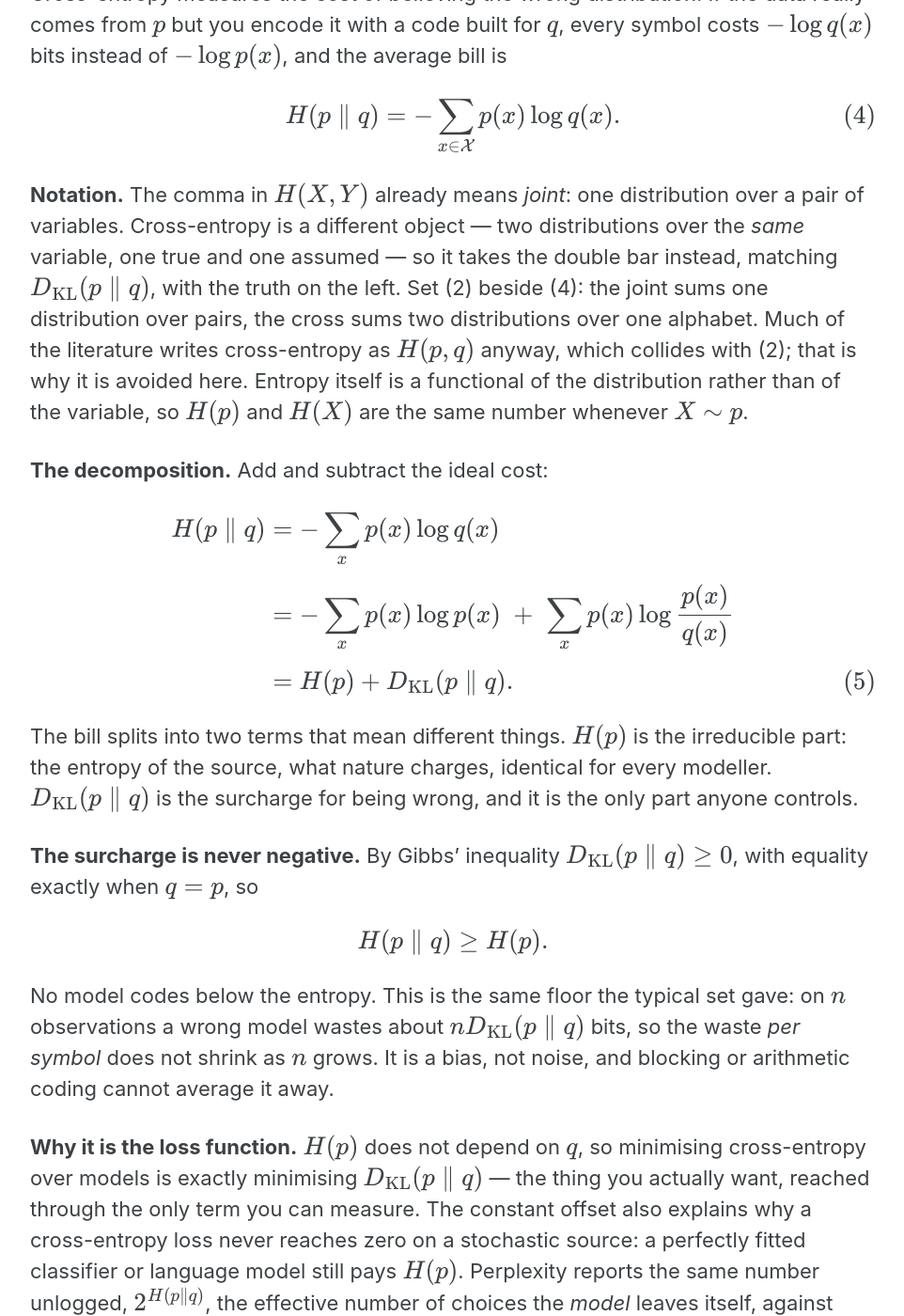
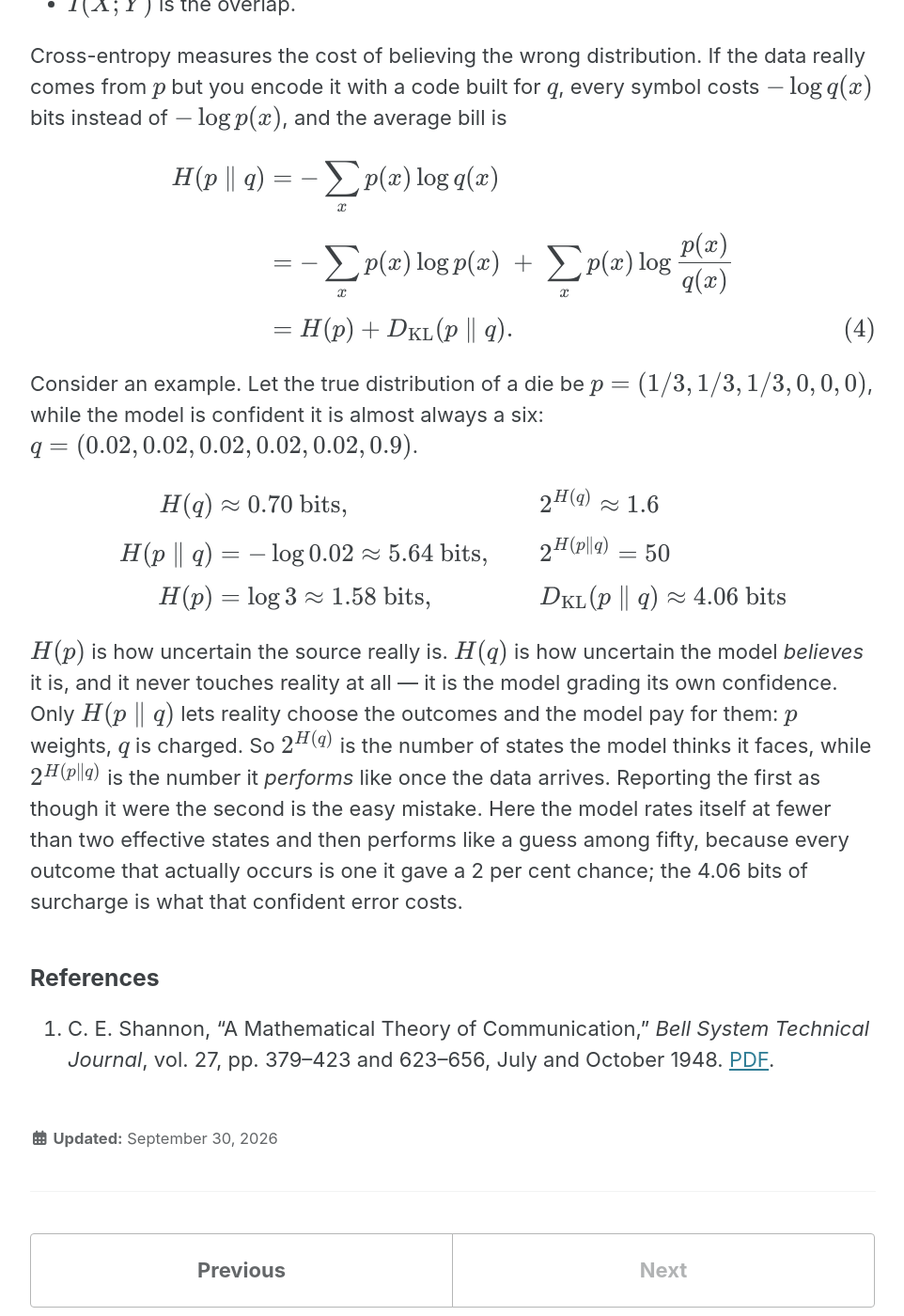
Before and after one commit to marsset/marsset.github.io, a Jekyll site: the page built from _posts/2026-10-01-entropy.markdown, in a window 1280 px wide and 1400 px high, scrolled down 2213 px. Shown: the whole window at 94% size, without its empty margins (158-1120 px from the left). Built offline with Jekyll 4.4.1, drawn with Linux system fonts in a browser that asks for light colours; cached includes are drawn as plain includes; formulas are drawn with MathJax 3; some of the changed text lies outside the part shown.

Commit message:
entropy post: tighten, and distinguish H(p), H(q), H(p‖q)
Trims the cross-entropy half to flowing prose (the bold section labels, the
standalone definition display and the Gibbs/loss-function paragraphs are gone),
and adds the distinction those paragraphs never drew: which distribution does
the weighting.

H(q) is the model grading its own confidence and never touches reality, so
2^H(q) is the number of states it *thinks* it faces; H(p‖q) lets reality choose
the outcomes and charges the model, so 2^H(p‖q) is the number it *performs*
like. A die makes the gap concrete — truth uniform on {1,2,3}, model confident
of a six — where H(q) ≈ 0.70 bits (~1.6 states) against H(p‖q) ≈ 5.64 bits
(exactly 50), the 4.06 bits between them being D_KL.

Also adds the noisy-channel coding theorem alongside mutual information.

Corrections:

- "entropy is sometimes called self-information" was wrong: self-information
  names the per-outcome surprisal −log p(x); entropy is its expectation. The
  I(X; X) = H(X) identity that motivates the usage is kept and qualified.
- Channel capacity C = max I(X; Y) holds for discrete memoryless channels, not
  every noisy channel.
- The capacity sentence forward-referenced I(X; Y) from above its definition;
  it now follows mutual information.
- Numbering gap closed, (3) → (4).
- Grammar: comma splice and missing verb in the die sentence, "a dice" → "a
  die", "truth distribution" → "true distribution", distribution vectors in
  parentheses rather than set braces.
- Inline math on the AEP lines used single $, which this setup does not enable.
- Trailing \\[4pt] left an empty row in the mutual-information block.

Co-Authored-By: Claude Opus 5 <noreply@anthropic.com>

```diff
--- a/_posts/2026-10-01-entropy.markdown
+++ b/_posts/2026-10-01-entropy.markdown
@@ -8,7 +8,8 @@ classes: wide
 layout: single
 use_math: true
 excerpt: >
-  entropy counts choices, adds up like a physical quantity, and lives on the typical set.
+  entropy counts choices, adds up like a physical quantity, lives on the typical set, and splits into
+  what the source costs and what being wrong costs.
 ---
 
 
@@ -21,20 +22,18 @@ $$
 where $$X$$ is a random variable on a finite alphabet $$\mathcal{X}$$ with distribution $$p(x) = \mathbb{P}(X = x)$$, and $$\log$$ means $$\log_2$$, so entropy is measured in bits.
 
 
-Entropy describes a system asymptotically: as the number of observations $n \to \infty$, the system effectively has about $2^{nH}$ equally likely outcome sequences, so
+Entropy describes a system asymptotically: as the number of observations $$n \to \infty$$, the system effectively has about $$2^{nH}$$ equally likely outcome sequences, so
 
 $$
 H = \lim_{n \to \infty} \frac{1}{n} \log_2 \left| A_\varepsilon^{(n)} \right|
 $$
 
-is the log-count of possible states per observation in the limit, where $A_\varepsilon^{(n)}$ is the set of typical sequences of length $n$.
+is the log-count of possible states per observation in the limit, where $$A_\varepsilon^{(n)}$$ is the set of typical sequences of length $$n$$.
 
 Because entropy is an asymptotic limit, compressing data to near its entropy requires coding long sequences jointly, either explicitly through blocking or implicitly through arithmetic coding. Both spread the integer-bit overhead across many symbols, and when paired with a context model, they also exploit dependencies between symbols.
 
 
-Entropy can be added, subtracted, and compared like mass or energy. One important theorem is noisy channel coding theorem: Every noisy channel has a capacity $C = \max_{p(x)} I(X; Y)$ , and data can be sent with arbitrarily small error at any rate below C, but at no rate above it, with the guarantee holding asymptotically for long codes.
-
-Some useful equations:
+Entropy can be added, subtracted, and compared like mass or energy. Some useful equations:
 
 Two variables at once have a single joint distribution $$p(x, y) = \mathbb{P}(X = x, Y = y)$$ on $$\mathcal{X} \times \mathcal{Y}$$, and its joint entropy obeys a chain rule:
 
@@ -51,13 +50,15 @@ $$
 \begin{align*}
 I(X; Y) &= H(X) - H(X \mid Y) \\[4pt]
 &= H(Y) - H(Y \mid X) \\[4pt]
-&= H(X) + H(Y) - H(X, Y) \\[4pt]
+&= H(X) + H(Y) - H(X, Y)
 \end{align*}
 $$
 
-In particular it is symmetric, and $$I(X; X) = H(X)$$ (a variable tells you everything about itself), which is why entropy is sometimes called *self-information*.
+In particular it is symmetric, and $$I(X; X) = H(X)$$ — a variable tells you everything about itself. That identity is why $$H(X)$$ is sometimes read as a variable's *self-information*, though the term more often names the per-outcome surprisal $$-\log p(x)$$, whose average is (1).
 
-**The picture.** All these identities are the arithmetic of a Venn diagram, where each region is a nonnegative amount of bits:
+Mutual information is also the quantity the noisy-channel coding theorem turns on. Every discrete memoryless channel has a capacity $$C = \max_{p(x)} I(X; Y)$$, and data can be sent with arbitrarily small error at any rate below $$C$$, but at no rate above it, with the guarantee holding asymptotically for long codes.
+
+All these identities are the arithmetic of a Venn diagram, where each region is a nonnegative amount of bits:
 
 <svg viewBox="0 0 420 220" width="100%" style="max-width:420px;display:block;margin:1em auto;" role="img" aria-label="Venn diagram of two entropies">
   <circle cx="160" cy="110" r="90" fill="currentColor" fill-opacity="0.08" stroke="currentColor" stroke-width="1.5"/>
@@ -76,33 +77,24 @@ In particular it is symmetric, and $$I(X; X) = H(X)$$ (a variable tells you ever
 Cross-entropy measures the cost of believing the wrong distribution. If the data really comes from $$p$$ but you encode it with a code built for $$q$$, every symbol costs $$-\log q(x)$$ bits instead of $$-\log p(x)$$, and the average bill is
 
 $$
-H(p \parallel q) = -\sum_{x \in \mathcal{X}} p(x) \log q(x) . \tag{4}
+\begin{align*}
+H(p \parallel q) &= -\sum_x p(x) \log q(x) \\[4pt]
+&= -\sum_x p(x) \log p(x) \;+\; \sum_x p(x) \log \frac{p(x)}{q(x)} \\[4pt]
+&= H(p) + D_{\mathrm{KL}}(p \parallel q) . \tag{4}
+\end{align*}
 $$
 
-**Notation.** The comma in $$H(X, Y)$$ already means *joint*: one distribution over a pair of variables. Cross-entropy is a different object — two distributions over the *same* variable, one true and one assumed — so it takes the double bar instead, matching $$D_{\mathrm{KL}}(p \parallel q)$$, with the truth on the left. Set (2) beside (4): the joint sums one distribution over pairs, the cross sums two distributions over one alphabet. Much of the literature writes cross-entropy as $$H(p, q)$$ anyway, which collides with (2); that is why it is avoided here. Entropy itself is a functional of the distribution rather than of the variable, so $$H(p)$$ and $$H(X)$$ are the same number whenever $$X \sim p$$.
-
-**The decomposition.** Add and subtract the ideal cost:
+Consider an example. Let the true distribution of a die be $$p = (1/3, 1/3, 1/3, 0, 0, 0)$$, while the model is confident it is almost always a six: $$q = (0.02, 0.02, 0.02, 0.02, 0.02, 0.9)$$.
 
 $$
 \begin{align*}
-H(p \parallel q) &= -\sum_x p(x) \log q(x) \\[4pt]
-&= -\sum_x p(x) \log p(x) \;+\; \sum_x p(x) \log \frac{p(x)}{q(x)} \\[4pt]
-&= H(p) + D_{\mathrm{KL}}(p \parallel q) . \tag{5}
+H(q) &\approx 0.70 \text{ bits}, &&2^{H(q)} \approx 1.6 \\[4pt]
+H(p \parallel q) &= -\log 0.02 \approx 5.64 \text{ bits}, &&2^{H(p \parallel q)} = 50 \\[4pt]
+H(p) &= \log 3 \approx 1.58 \text{ bits}, &&D_{\mathrm{KL}}(p \parallel q) \approx 4.06 \text{ bits}
 \end{align*}
 $$
 
-The bill splits into two terms that mean different things. $$H(p)$$ is the irreducible part: the entropy of the source, what nature charges, identical for every modeller. $$D_{\mathrm{KL}}(p \parallel q)$$ is the surcharge for being wrong, and it is the only part anyone controls.
-
-**The surcharge is never negative.** By Gibbs' inequality $$D_{\mathrm{KL}}(p \parallel q) \ge 0$$, with equality exactly when $$q = p$$, so
-
-$$
-H(p \parallel q) \ge H(p) .
-$$
-
-No model codes below the entropy. This is the same floor the typical set gave: on $$n$$ observations a wrong model wastes about $$n D_{\mathrm{KL}}(p \parallel q)$$ bits, so the waste *per symbol* does not shrink as $$n$$ grows. It is a bias, not noise, and blocking or arithmetic coding cannot average it away.
-
-**Why it is the loss function.** $$H(p)$$ does not depend on $$q$$, so minimising cross-entropy over models is exactly minimising $$D_{\mathrm{KL}}(p \parallel q)$$ — the thing you actually want, reached through the only term you can measure. The constant offset also explains why a cross-entropy loss never reaches zero on a stochastic source: a perfectly fitted classifier or language model still pays $$H(p)$$. Perplexity reports the same number unlogged, $$2^{H(p \parallel q)}$$, the effective number of choices the *model* leaves itself, against $$2^{H(p)}$$, the number the source actually has.
-
+$$H(p)$$ is how uncertain the source really is. $$H(q)$$ is how uncertain the model *believes* it is, and it never touches reality at all — it is the model grading its own confidence. Only $$H(p \parallel q)$$ lets reality choose the outcomes and the model pay for them: $$p$$ weights, $$q$$ is charged. So $$2^{H(q)}$$ is the number of states the model thinks it faces, while $$2^{H(p \parallel q)}$$ is the number it *performs* like once the data arrives. Reporting the first as though it were the second is the easy mistake. Here the model rates itself at fewer than two effective states and then performs like a guess among fifty, because every outcome that actually occurs is one it gave a 2 per cent chance; the 4.06 bits of surcharge is what that confident error costs.
 
 
 ### References
```
